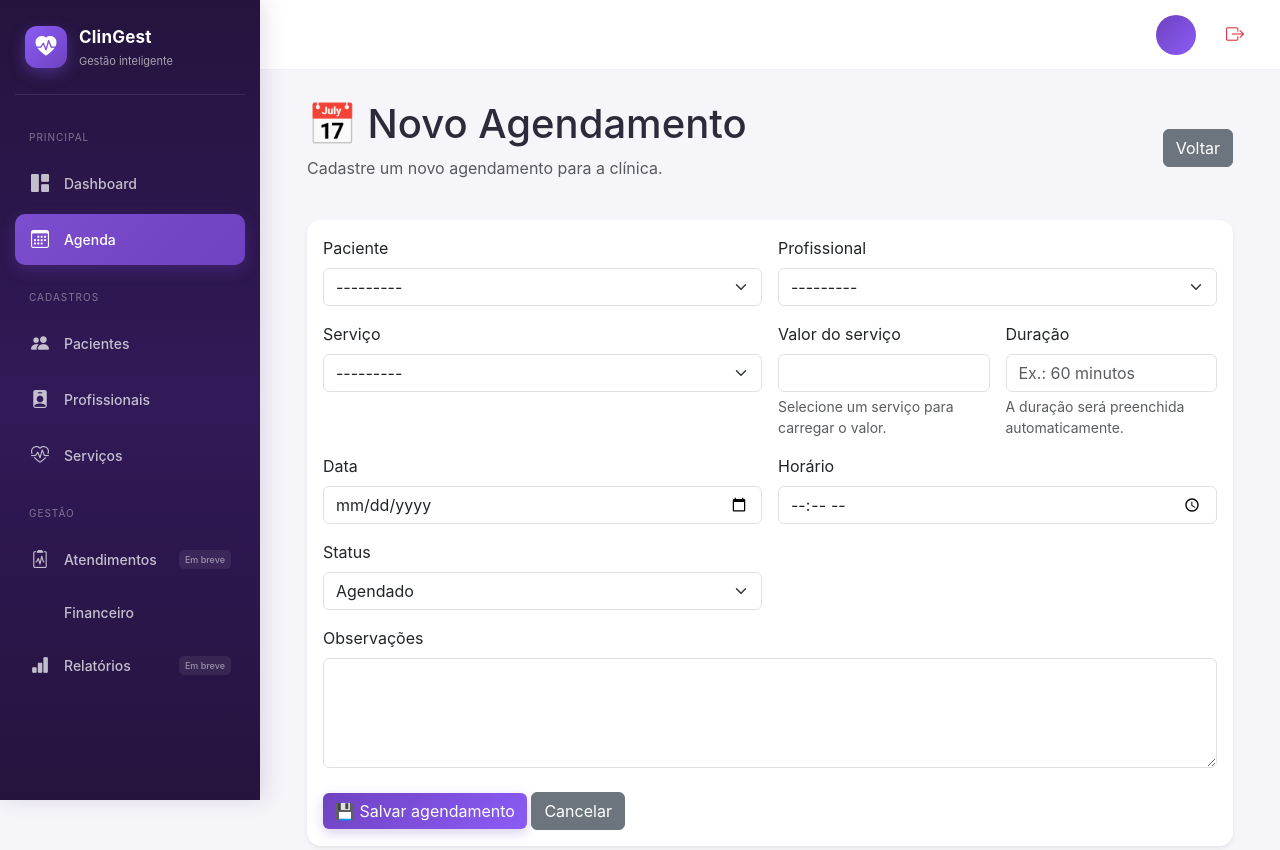
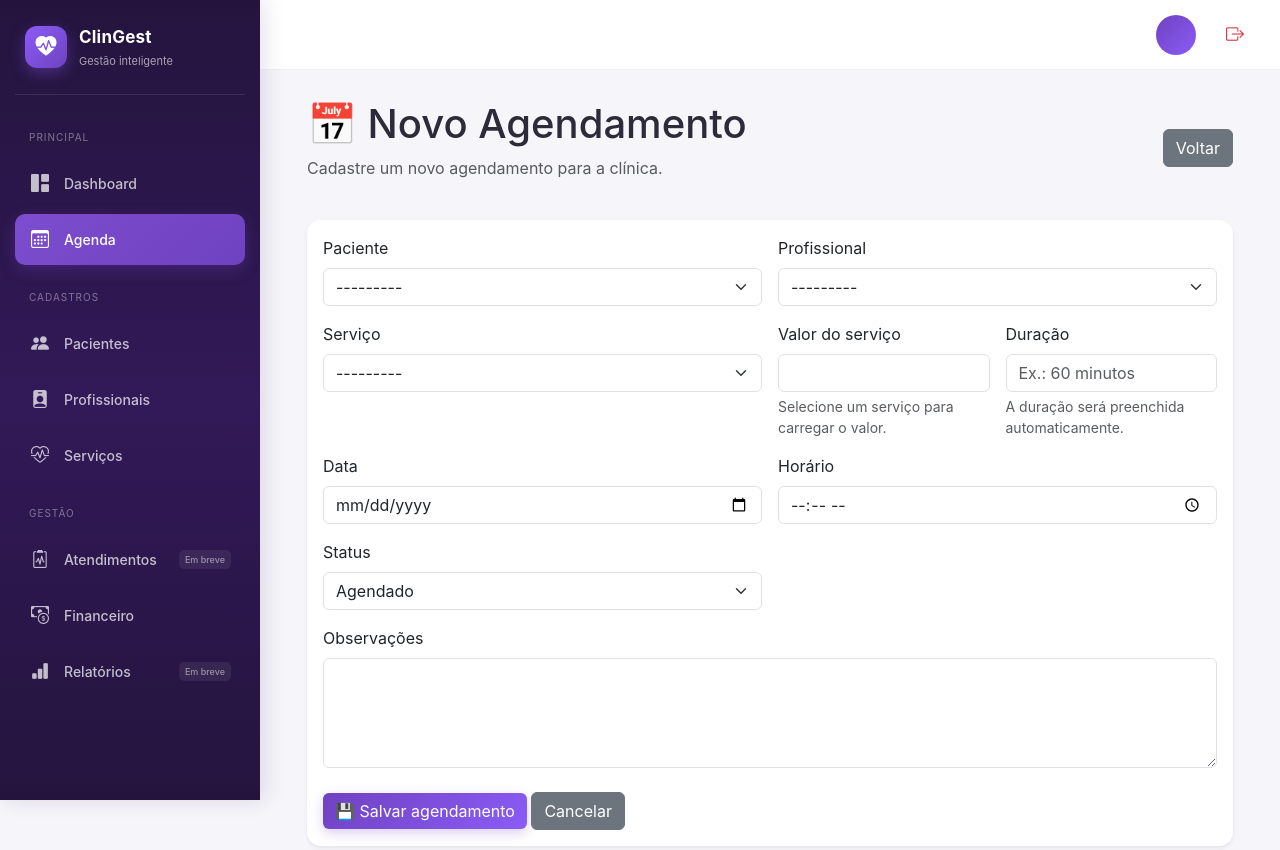
Before and after one commit to Jonathan-Borges/clingest, a Django app: page /agendamentos/novo/ in a window 1280 px wide. Shown: the top 850 px of the page. Run offline with Django 5.2, Linux system fonts and the light colour scheme; the visitor is signed in with stand-in values (Sample User, id 1); data that the repository does not hold is empty.

Commit message:
botao financeirov4

```diff
--- a/templates/base.html
+++ b/templates/base.html
@@ -767,8 +767,7 @@
     </a>
 
 
-    <a href="{% url 'financeiro:lista' %}" class="sidebar-link"> <i class="..."></i> <span>Financeiro</span> </a>
-
+    <a href="{% url 'financeiro:lista' %}" class="sidebar-link"> <i class="bi bi-cash-coin"></i> <span>Financeiro</span> </a>
 
 
 
```
